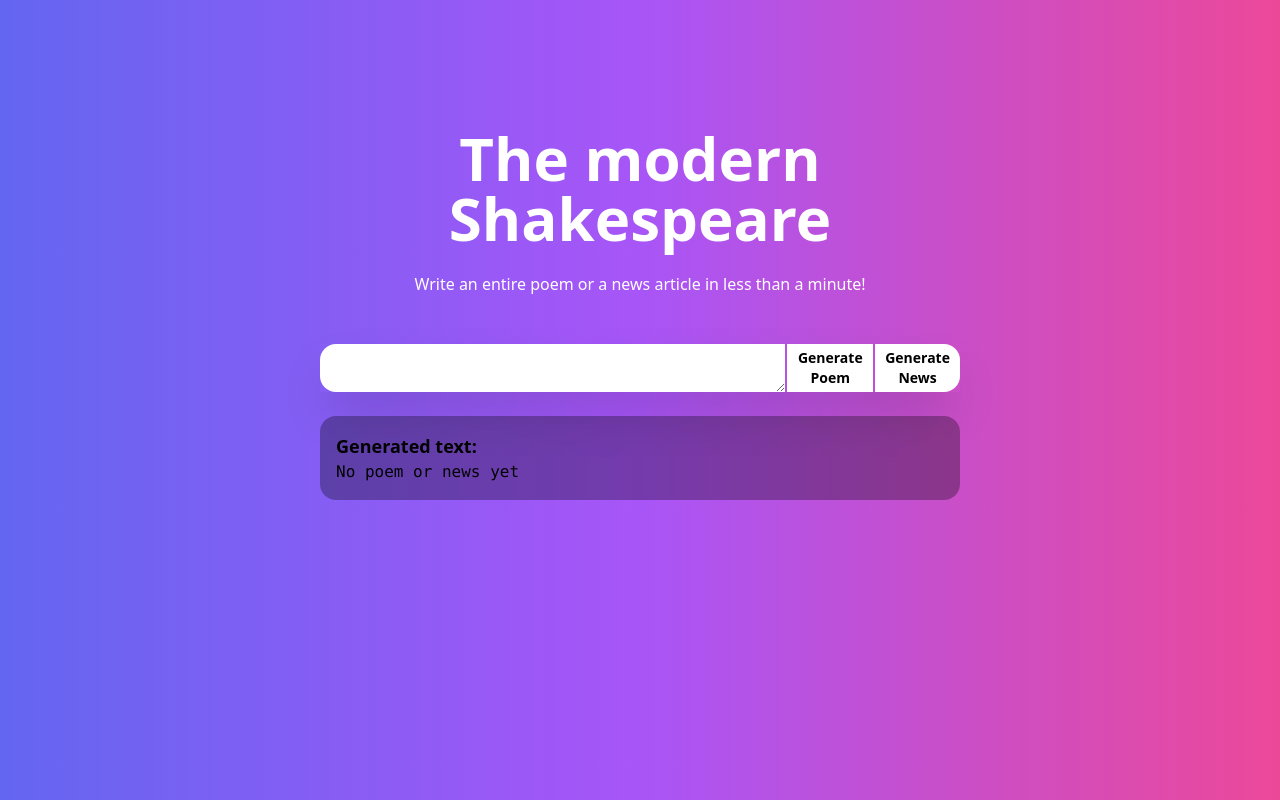
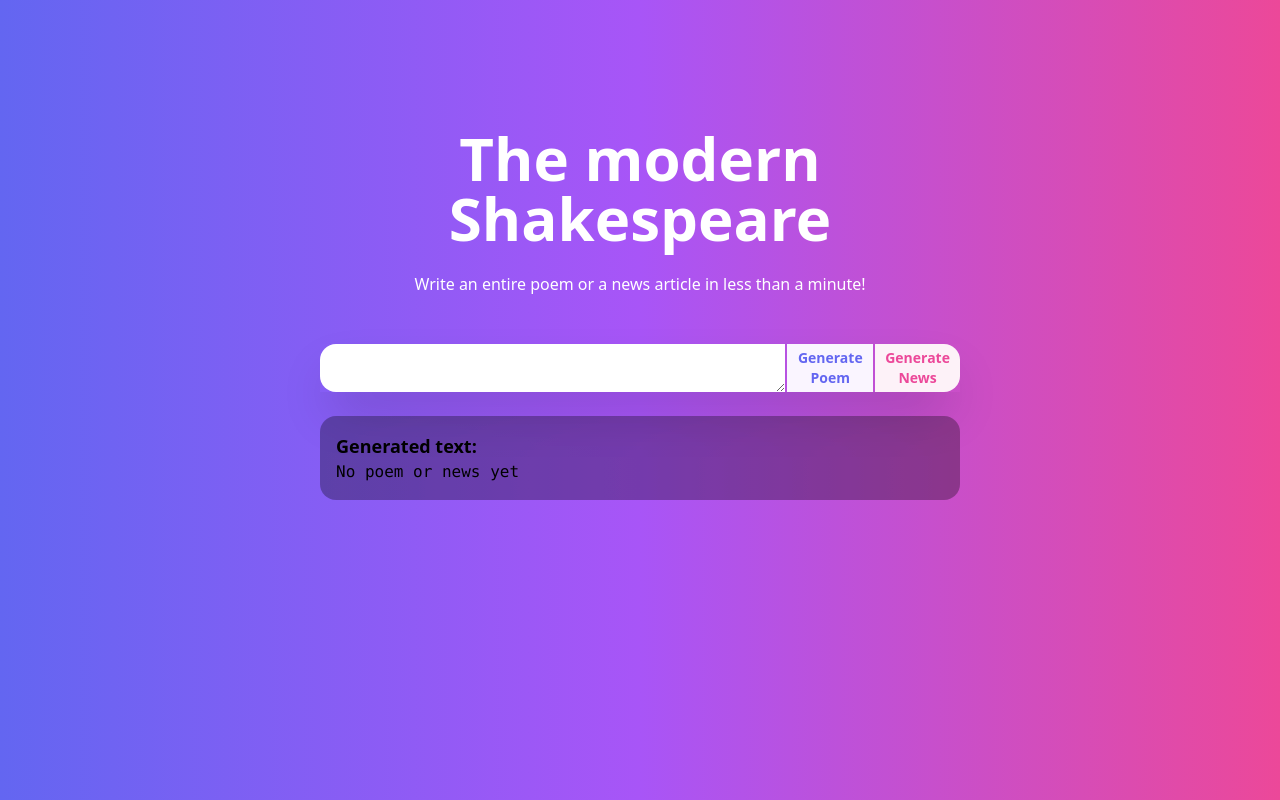
Before and after one commit to ChaimaBouhlel/text-gen-app, a Next.js app: page / in a window 1280 px wide. Built offline with nearby package versions, Linux system fonts and the light colour scheme.

Commit message:
fix styles

```diff
--- a/src/pages/index.tsx
+++ b/src/pages/index.tsx
@@ -19,7 +19,7 @@ export default function Home() {
     const handleChange = (e) => {setInputText(e.target.value)}
     return (
       <>
-         <div className="bg-gradient-to-r from-indigo-500 via-purple-500 to-pink-500 text-center pt-32 w-screen h-screen px-[15%] lg:px-[25%]">
+         <div className="text-center pt-32 px-[15%] lg:px-[25%]">
              <div className="mb-12">
                  <h1 className="text-3xl font-bold text-white text-6xl mb-6">
                      The modern Shakespeare
@@ -30,10 +30,10 @@ export default function Home() {
              </div>
              <div className="flex flex-row shadow-2xl">
                  <textarea rows="1" value={inputText} className="caret-pink-600 rounded-bl-2xl rounded-tl-2xl resize-y w-full p-2" onChange={handleChange}/>
-                 <button className="bg-white text-sm p-1 ml-0.5 font-bold" onClick={()=>{mutation.mutate({textType:"poem", input:inputText})}}>{"Generate Poem"}</button>
-                 <button className="bg-white rounded-tr-2xl rounded-br-2xl text-sm ml-0.5 p-1 font-bold" onClick={()=>{mutation.mutate({textType:"news", input:inputText})}}>{"Generate News"}</button>
+                 <button className="bg-purple-50 text-indigo-500 text-sm p-1 ml-0.5 font-bold" onClick={()=>{mutation.mutate({textType:"poem", input:inputText})}}>{"Generate Poem"}</button>
+                 <button className="bg-pink-50 text-pink-500 rounded-tr-2xl rounded-br-2xl text-sm ml-0.5 p-1 font-bold" onClick={()=>{mutation.mutate({textType:"news", input:inputText})}}>{"Generate News"}</button>
              </div>
-             <div className="mt-6 text-left bg-black/30 backdrop-opacity-10 rounded-2xl p-4">
+             <div className="mt-6 text-left bg-black/30 backdrop-opacity-10 rounded-2xl p-4 mb-20">
                  <h6 className="text-lg font-bold">Generated text:</h6>
                  <pre>
 
--- a/src/styles/globals.css
+++ b/src/styles/globals.css
@@ -1,3 +1,7 @@
 @tailwind base;
 @tailwind components;
 @tailwind utilities;
+
+body{
+    @apply bg-gradient-to-r from-indigo-500 via-purple-500 to-pink-500
+}
```
